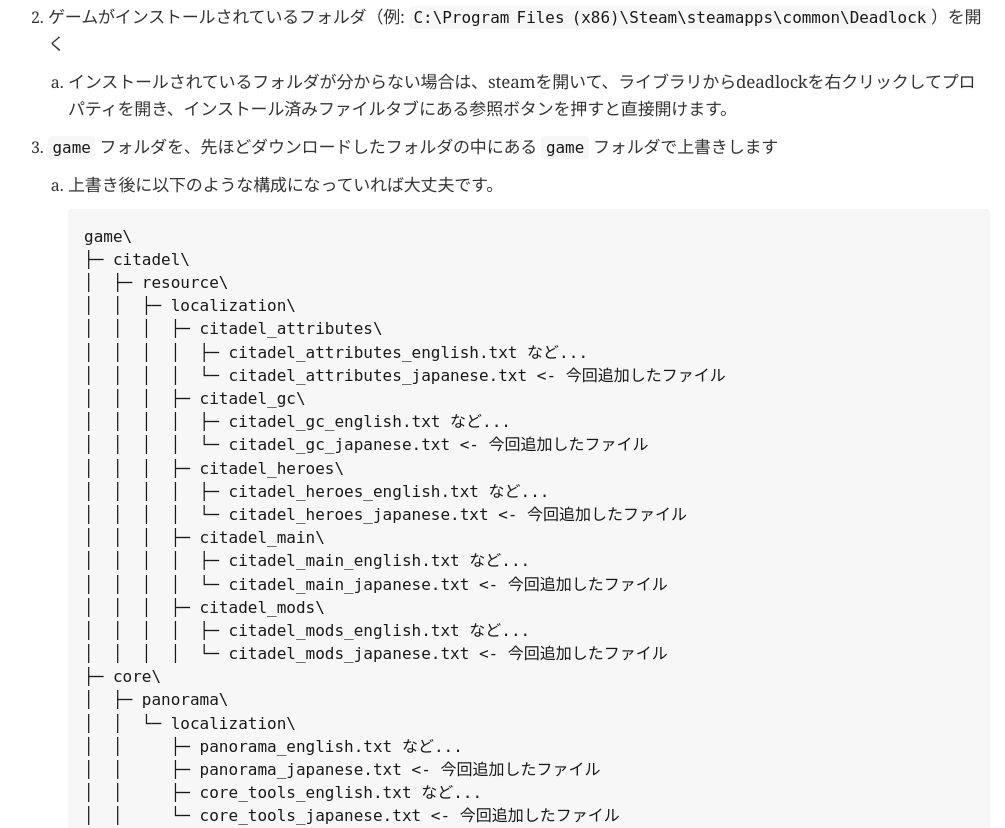
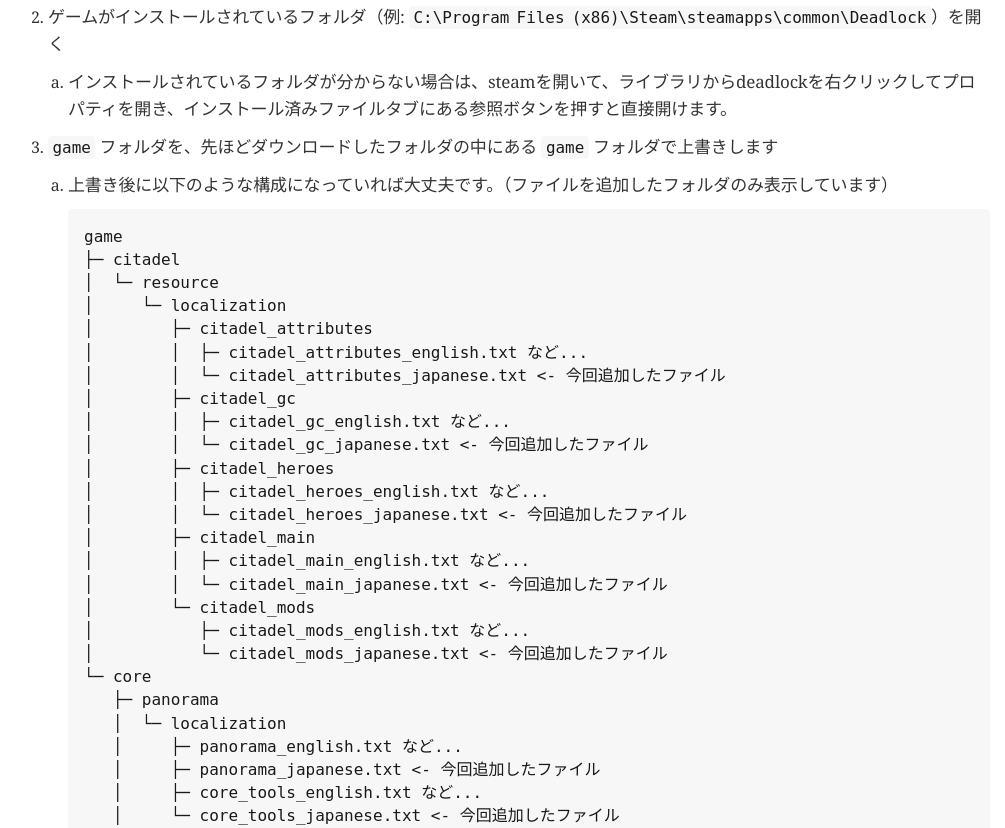
Before and after one commit to NPJigaK/deadlock-japanese, a plain HTML site: page index.html in a window 1280 px wide. Shown: the part 884-1712 px from the top of the page, without its empty margins (135-1140 px from the left). Drawn offline with nearby package versions, Linux system fonts and the light colour scheme; a web font is replaced by a local one.

Commit message:
update doc

```diff
--- a/index.html
+++ b/index.html
@@ -518,42 +518,42 @@ body.book #toc,body.book #preamble,body.book h1.sect0,body.book .sect1>h2{page-b
 <div class="olist loweralpha">
 <ol class="loweralpha" type="a">
 <li>
-<p>上書き後に以下のような構成になっていれば大丈夫です。</p>
+<p>上書き後に以下のような構成になっていれば大丈夫です。（ファイルを追加したフォルダのみ表示しています）</p>
 <div class="listingblock">
 <div class="content">
-<pre class="highlight"><code class="language-例: C:\Program Files (x86)\Steam\steamapps\common\Deadlock\" data-lang="例: C:\Program Files (x86)\Steam\steamapps\common\Deadlock\">game\
-├─ citadel\
-│  ├─ resource\
-│  │  ├─ localization\
-│  │  │  ├─ citadel_attributes\
-│  │  │  │  ├─ citadel_attributes_english.txt など...
-│  │  │  │  └─ citadel_attributes_japanese.txt &lt;- 今回追加したファイル
-│  │  │  ├─ citadel_gc\
-│  │  │  │  ├─ citadel_gc_english.txt など...
-│  │  │  │  └─ citadel_gc_japanese.txt &lt;- 今回追加したファイル
-│  │  │  ├─ citadel_heroes\
-│  │  │  │  ├─ citadel_heroes_english.txt など...
-│  │  │  │  └─ citadel_heroes_japanese.txt &lt;- 今回追加したファイル
-│  │  │  ├─ citadel_main\
-│  │  │  │  ├─ citadel_main_english.txt など...
-│  │  │  │  └─ citadel_main_japanese.txt &lt;- 今回追加したファイル
-│  │  │  ├─ citadel_mods\
-│  │  │  │  ├─ citadel_mods_english.txt など...
-│  │  │  │  └─ citadel_mods_japanese.txt &lt;- 今回追加したファイル
-├─ core\
-│  ├─ panorama\
-│  │  └─ localization\
-│  │     ├─ panorama_english.txt など...
-│  │     ├─ panorama_japanese.txt &lt;- 今回追加したファイル
-│  │     ├─ core_tools_english.txt など...
-│  │     └─ core_tools_japanese.txt &lt;- 今回追加したファイル
-│  ├─ resource\
-│  │  ├─ countries_english.txt など...
-│  │  ├─ countries_japanese.txt &lt;- 今回追加したファイル
-│  │  ├─ valve_english.txt など...
-│  │  ├─ valve_japanese.txt &lt;- 今回追加したファイル
-│  │  ├─ vgui_english.txt など...
-│  │  └─ vgui_japanese.txt &lt;- 今回追加したファイル</code></pre>
+<pre class="highlight"><code class="language-例: C:\Program Files (x86)\Steam\steamapps\common\Deadlock\" data-lang="例: C:\Program Files (x86)\Steam\steamapps\common\Deadlock\">game
+├─ citadel
+│  └─ resource
+│     └─ localization
+│        ├─ citadel_attributes
+│        │  ├─ citadel_attributes_english.txt など...
+│        │  └─ citadel_attributes_japanese.txt &lt;- 今回追加したファイル
+│        ├─ citadel_gc
+│        │  ├─ citadel_gc_english.txt など...
+│        │  └─ citadel_gc_japanese.txt &lt;- 今回追加したファイル
+│        ├─ citadel_heroes
+│        │  ├─ citadel_heroes_english.txt など...
+│        │  └─ citadel_heroes_japanese.txt &lt;- 今回追加したファイル
+│        ├─ citadel_main
+│        │  ├─ citadel_main_english.txt など...
+│        │  └─ citadel_main_japanese.txt &lt;- 今回追加したファイル
+│        └─ citadel_mods
+│           ├─ citadel_mods_english.txt など...
+│           └─ citadel_mods_japanese.txt &lt;- 今回追加したファイル
+└─ core
+   ├─ panorama
+   │  └─ localization
+   │     ├─ panorama_english.txt など...
+   │     ├─ panorama_japanese.txt &lt;- 今回追加したファイル
+   │     ├─ core_tools_english.txt など...
+   │     └─ core_tools_japanese.txt &lt;- 今回追加したファイル
+   └─ resource
+      ├─ countries_english.txt など...
+      ├─ countries_japanese.txt &lt;- 今回追加したファイル
+      ├─ valve_english.txt など...
+      ├─ valve_japanese.txt &lt;- 今回追加したファイル
+      ├─ vgui_english.txt など...
+      └─ vgui_japanese.txt &lt;- 今回追加したファイル</code></pre>
 </div>
 </div>
 </li>
@@ -603,7 +603,7 @@ body.book #toc,body.book #preamble,body.book h1.sect0,body.book .sect1>h2{page-b
 </div>
 <div id="footer">
 <div id="footer-text">
-Last updated 2024-08-29 10:37:05 +0900
+Last updated 2024-08-29 17:41:16 +0900
 </div>
 </div>
 </body>
```
Also changed, not shown: 1 other file.
